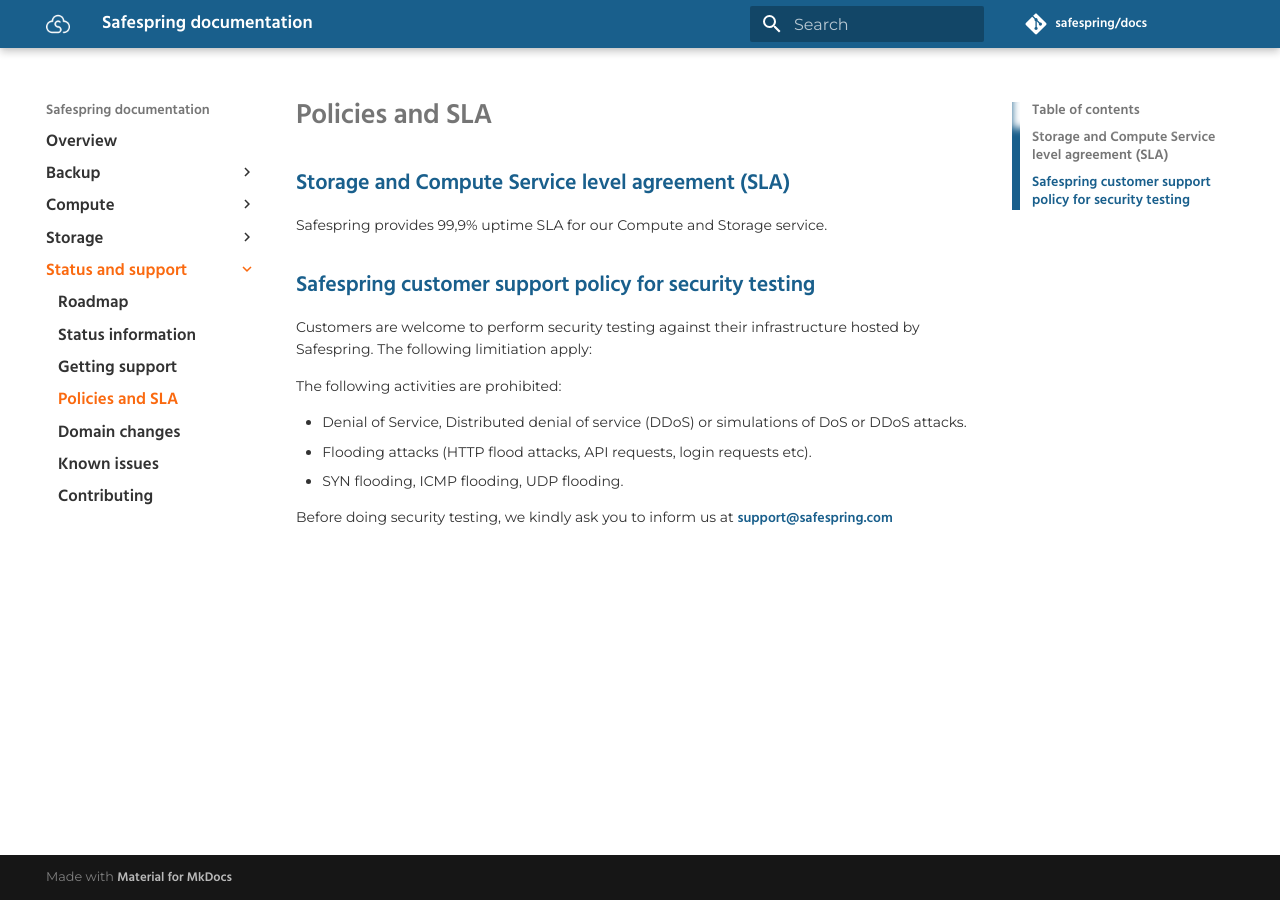
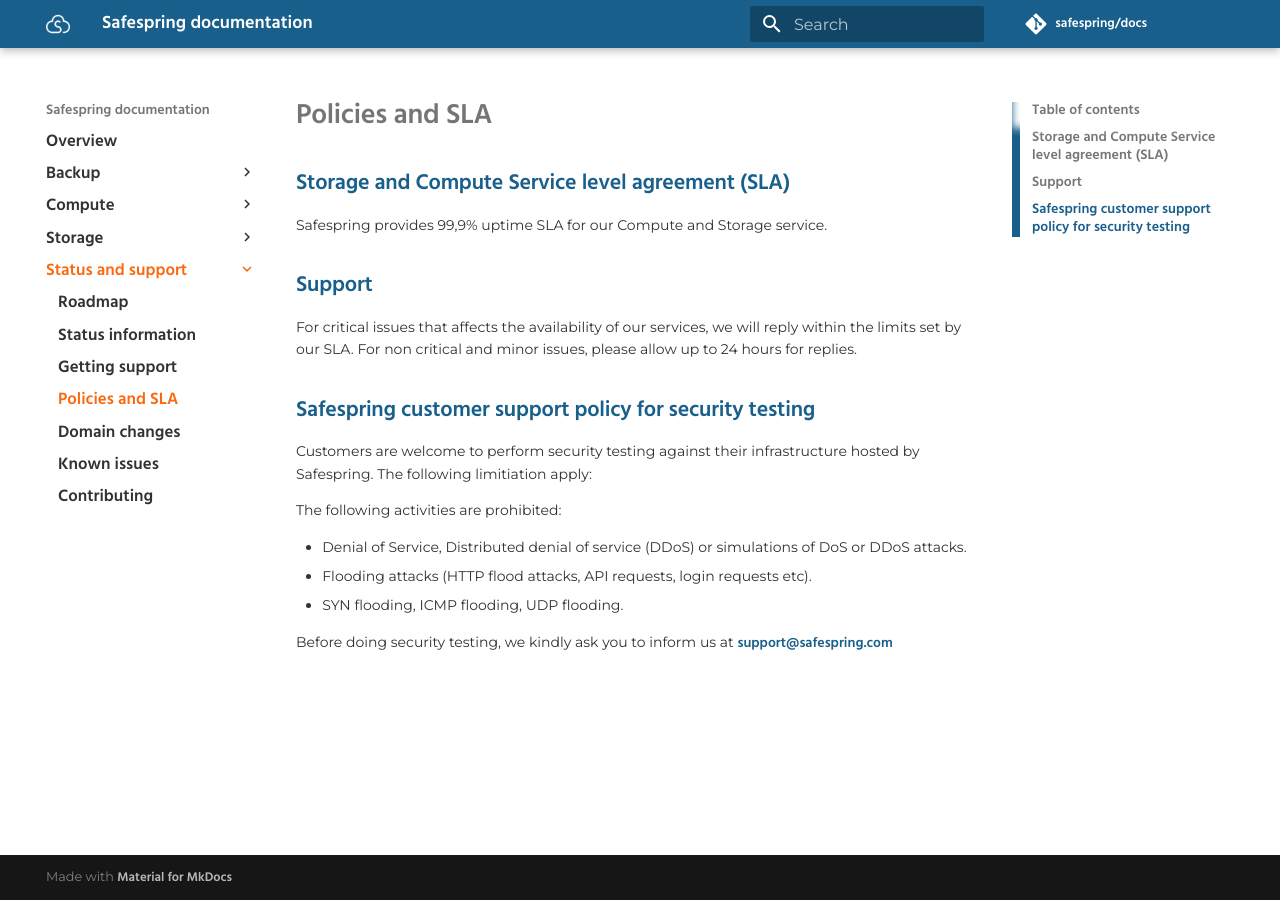
Before and after one commit to safespring/docs, an MkDocs documentation site: the page built from content/service/policies.md, in a window 1280 px wide. Built offline with MkDocs 1.6.1 and Material for MkDocs 9.7.7, drawn with Linux system fonts in a browser that asks for light colours; comment, search, counter and statistics services are not loaded; old or Windows-style settings are respelled for this version of MkDocs.

Commit message:
updates do the support and policy documents

```diff
--- a/content/service/policies.md
+++ b/content/service/policies.md
@@ -3,6 +3,12 @@
 ## Storage and Compute Service level agreement (SLA)
 
 Safespring provides 99,9% uptime SLA for our Compute and Storage service.
+
+## Support
+
+For critical issues that affects the availability of our services, we will reply
+within the limits set by our SLA. For non critical and minor issues, please allow
+up to 24 hours for replies.
 
 ## Safespring customer support policy for security testing
 
```
Also changed, not shown: content/service/support.md (+3 -0 lines).
